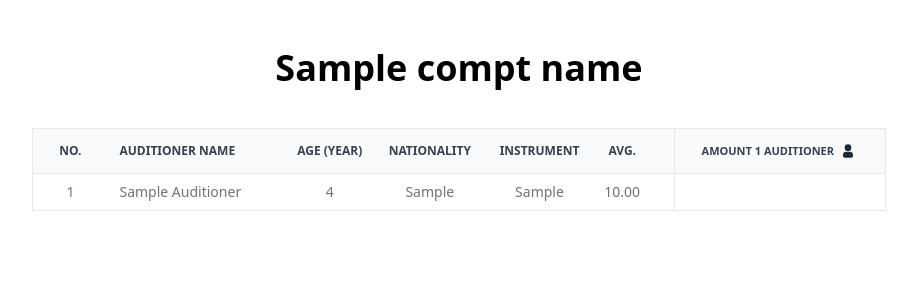
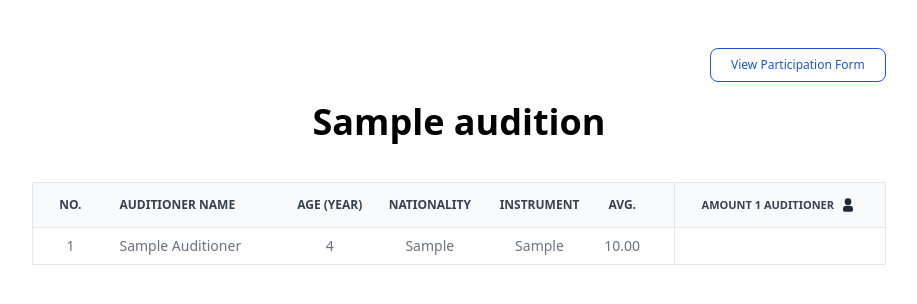
Before and after one commit to llOriginaljuonll/rosha_application, a Django app: template templates/performer/auditioners/auditioner_list.html in a window 1280 px wide. Shown: the part 49-353 px from the top of the page, without its empty margins (181-1098 px from the left). Run offline with Django 5.2, Linux system fonts and the light colour scheme; tables that the repository leaves empty hold one stand-in row (values such as "Sample post"); the template is opened without the code that fills it: values that come from a table or form of the project are taken from there, most other values are stand-ins (such as "Sample title", 1, 10 or a date in 2020); style sheets or scripts are compiled from the project's sources; some libraries are stand-ins or nearby versions.

Commit message:
add button for create participation form

```diff
--- a/templates/performer/auditioners/auditioner_list.html
+++ b/templates/performer/auditioners/auditioner_list.html
@@ -2,9 +2,26 @@
 
 {% block content %}
     <div class="w-8/12 h-full my-12 content-center mx-auto">
-        <h1 class="text-4xl font-semibold text-center">
-            {{ compt_name }}
-        </h1>
+            <div class="flex flex-row-reverse mb-5">
+                    {% if not audit_object.participation %}
+                        <button
+                            type="button"
+                            class="text-blue-700 hover:text-white border border-blue-700 hover:bg-blue-800 focus:ring-4 focus:outline-none focus:ring-blue-300 font-medium rounded-lg text-xs px-5 py-2 text-center dark:border-blue-500 dark:text-blue-500 dark:hover:text-white dark:hover:bg-blue-500 dark:focus:ring-blue-800"
+                            onclick="location.href='{% url "participation:form" audit_object.id %}'">
+                            Make Participation Form
+                        </button>
+                    {% else %}
+                        <button
+                            type="button"
+                            class="text-blue-700 hover:text-white border border-blue-700 hover:bg-blue-800 focus:ring-4 focus:outline-none focus:ring-blue-300 font-medium rounded-lg text-xs px-5 py-2 text-center dark:border-blue-500 dark:text-blue-500 dark:hover:text-white dark:hover:bg-blue-500 dark:focus:ring-blue-800"
+                            onclick="location.href='{% url "participation:form" audit_object.id %}'">
+                            View Participation Form
+                        </button>
+                    {% endif %}
+            </div>
+            <h1 class="text-4xl font-semibold text-center">
+                {{ audit_object.name }}
+            </h1>
         <div class="relative overflow-x-auto mt-10">
             <table class="w-full text-sm text-left rtl:text-right text-gray-500 dark:text-gray-400 border">
                 <thead class="text-xs text-gray-700 uppercase bg-gray-50 dark:bg-gray-700 dark:text-gray-400 border-b">
```
